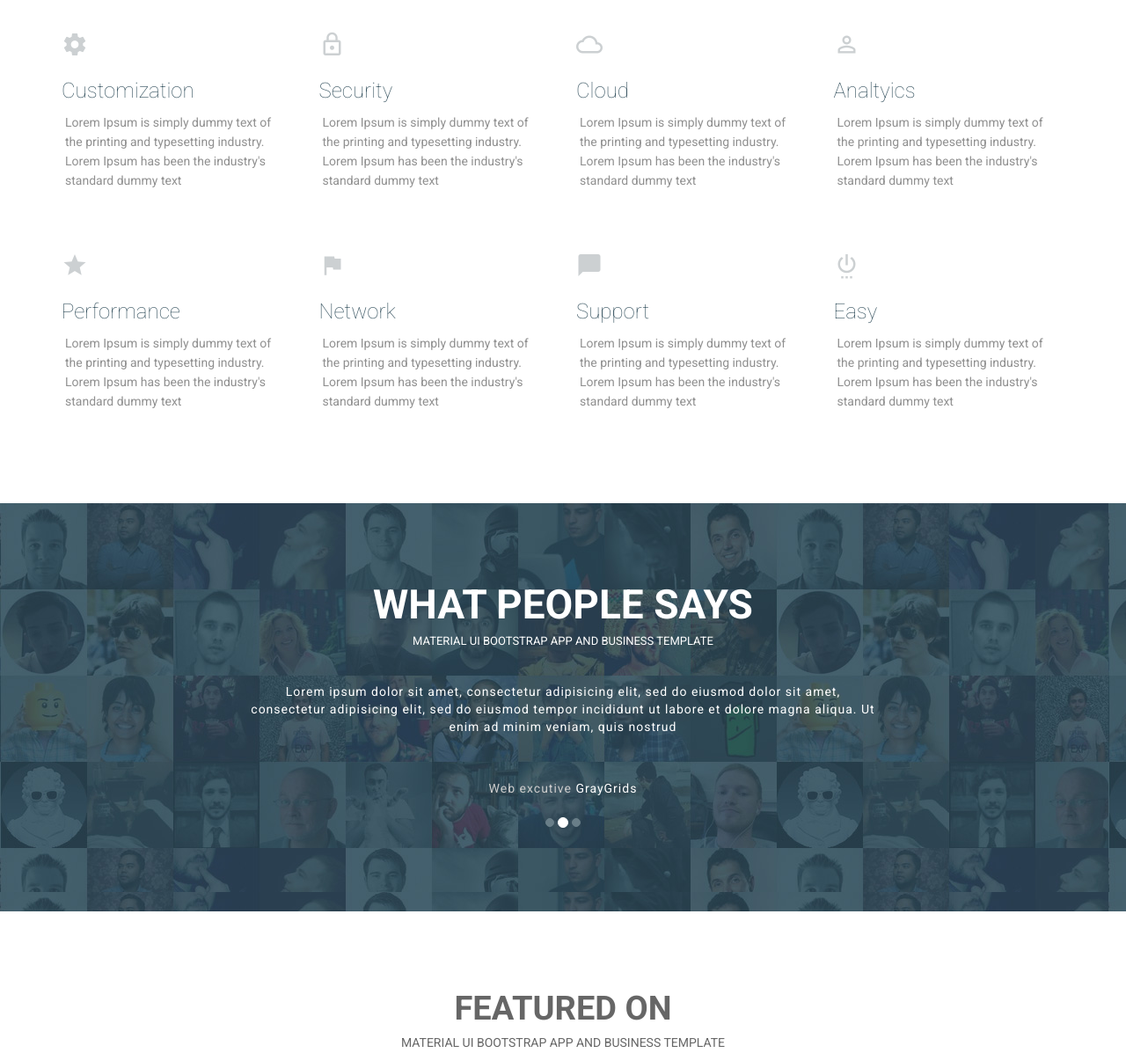
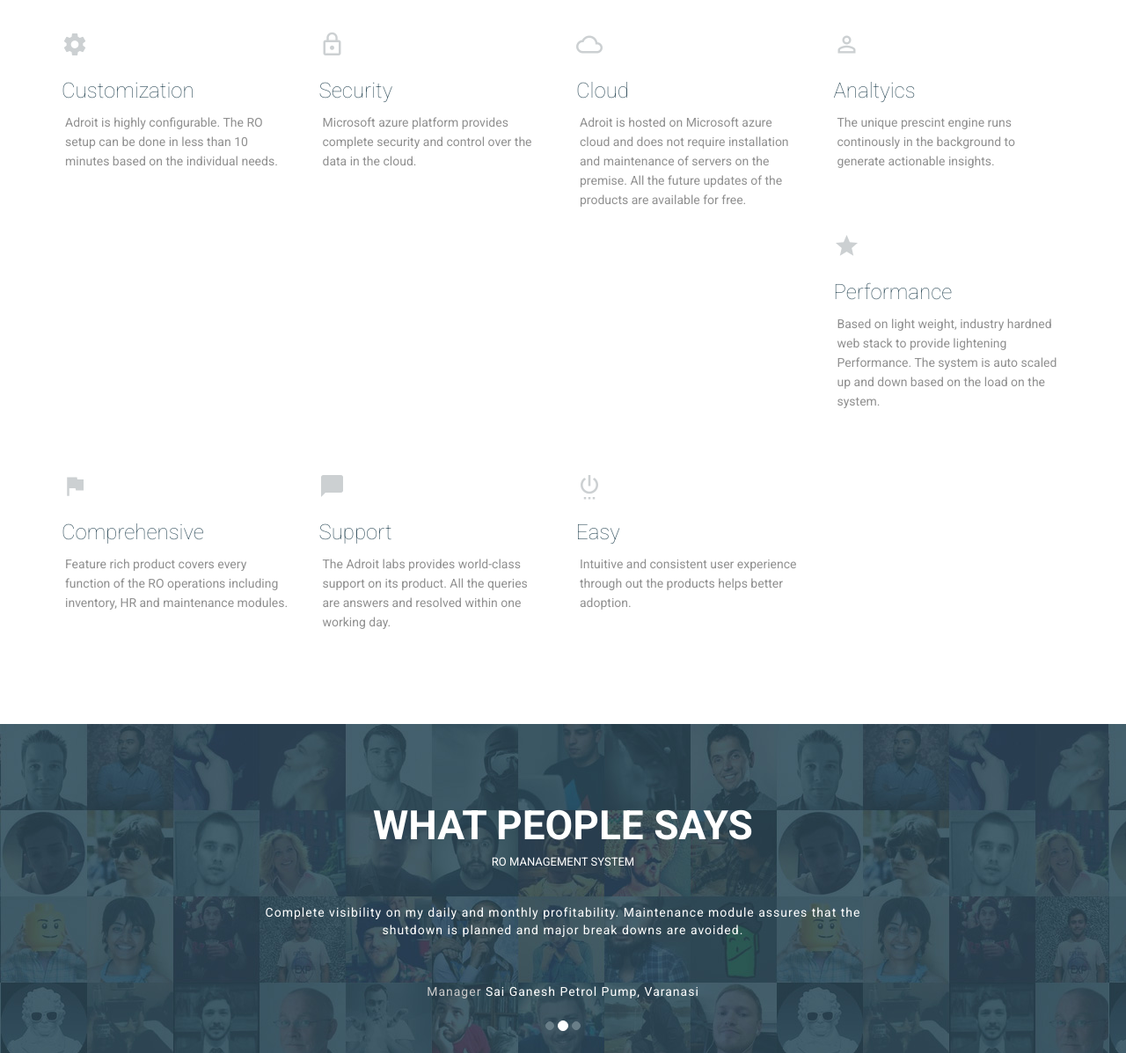
Before and after one commit to kunwarVivek/adroit.github.io, a plain HTML site: page index.html in a window 1280 px wide. Shown: the part 2520-3717 px from the top of the page at 88% size. Drawn offline with Linux system fonts and the light colour scheme.

Commit message:
Updated feature list

```diff
--- a/index.html
+++ b/index.html
@@ -315,7 +315,7 @@
                                 <i class="mdi-action-settings"></i>
                             </div>
                             <h3>Customization</h3>
-                            <p>Lorem Ipsum is simply dummy text of the printing and typesetting industry. Lorem Ipsum has been the industry's standard dummy text</p>
+                            <p>Adroit is highly configurable. The RO setup can be done in less than 10 minutes based on the individual needs. </p>
                         </div>
                     </div>
                     <div class="col-md-3 col-sm-6 wow fadeInUp" data-wow-duration="1000ms" data-wow-delay="600ms">
@@ -324,7 +324,7 @@
                                 <i class="mdi-action-lock-outline"></i>
                             </div>
                             <h3>Security</h3>
-                            <p>Lorem Ipsum is simply dummy text of the printing and typesetting industry. Lorem Ipsum has been the industry's standard dummy text</p>
+                            <p>Microsoft azure platform provides complete security and control over the data in the cloud.</p>
                         </div>
                     </div>
                     <div class="col-md-3 col-sm-6 wow fadeInUp" data-wow-duration="1000ms" data-wow-delay="800ms">
@@ -333,7 +333,7 @@
                                 <i class="mdi-file-cloud-queue"></i>
                             </div>
                             <h3>Cloud</h3>
-                            <p>Lorem Ipsum is simply dummy text of the printing and typesetting industry. Lorem Ipsum has been the industry's standard dummy text</p>
+                            <p>Adroit is hosted on Microsoft azure cloud and does not require installation and maintenance of servers on the premise. All the future updates of the products are available for free.</p>
                         </div>
                     </div>
                     <div class="col-md-3 col-sm-6 wow fadeInUp" data-wow-duration="1000ms" data-wow-delay="1000ms">
@@ -342,7 +342,7 @@
                                 <i class="mdi-social-person-outline"></i>
                             </div>
                             <h3>Analtyics</h3>
-                            <p>Lorem Ipsum is simply dummy text of the printing and typesetting industry. Lorem Ipsum has been the industry's standard dummy text</p>
+                            <p>The unique prescint engine runs continously in the background to generate actionable insights.</p>
                         </div>
                     </div>
                     <div class="col-md-3 col-sm-6 wow fadeInUp" data-wow-duration="1000ms" data-wow-delay="1200ms">
@@ -351,7 +351,7 @@
                                 <i class="mdi-action-grade"></i>
                             </div>
                             <h3>Performance</h3>
-                            <p>Lorem Ipsum is simply dummy text of the printing and typesetting industry. Lorem Ipsum has been the industry's standard dummy text</p>
+                            <p>Based on light weight, industry hardned web stack to provide lightening Performance. The system is auto scaled up and down based on the load on the system.</p>
                         </div>
                     </div>
                     <div class="col-md-3 col-sm-6 wow fadeInUp" data-wow-duration="1000ms" data-wow-delay="1400ms">
@@ -359,8 +359,8 @@
                             <div class="icon">
                                 <i class="mdi-content-flag"></i>
                             </div>
-                            <h3>Network</h3>
-                            <p>Lorem Ipsum is simply dummy text of the printing and typesetting industry. Lorem Ipsum has been the industry's standard dummy text</p>
+                            <h3>Comprehensive</h3>
+                            <p>Feature rich product covers every function of the RO operations including inventory, HR and maintenance modules.</p>
                         </div>
                     </div>
                     <div class="col-md-3 col-sm-6 wow fadeInUp" data-wow-duration="1000ms" data-wow-delay="1600ms">
@@ -369,7 +369,7 @@
                                 <i class="mdi-communication-messenger"></i>
                             </div>
                             <h3>Support</h3>
-                            <p>Lorem Ipsum is simply dummy text of the printing and typesetting industry. Lorem Ipsum has been the industry's standard dummy text</p>
+                            <p>The Adroit labs provides world-class support on its product. All the queries are answers and resolved within one working day. </p>
                         </div>
                     </div>
                     <div class="col-md-3 col-sm-6 wow fadeInUp" data-wow-duration="1000ms" data-wow-delay="1800ms">
@@ -378,7 +378,7 @@
                                 <i class="mdi-action-settings-power"></i>
                             </div>
                             <h3>Easy</h3>
-                            <p>Lorem Ipsum is simply dummy text of the printing and typesetting industry. Lorem Ipsum has been the industry's standard dummy text</p>
+                            <p>Intuitive and consistent user experience through out the products helps better adoption.</p>
                         </div>
                     </div>
                 </div>
@@ -390,7 +390,7 @@
             <div class="container">
                 <div class="section-header text-center wow fadeInDown" data-wow-duration="1000ms" data-wow-delay="400ms">
                     <h1 class="section-title">What People Says</h1>
-                    <h2 class="section-subtitle">Material UI Bootstrap APP and Business Template</h2>
+                    <h2 class="section-subtitle">RO management system</h2>
                 </div>
                 <div class="row">
                     <div class="col-sm-8 col-sm-offset-2 wow fadeInUp" data-wow-duration="1000ms" data-wow-delay="400ms">
@@ -403,27 +403,24 @@
                             </ol>
                             <div class="carousel-inner">
                                 <div class="item active text-center">
-                                    <p>Lorem ipsum dolor sit amet, consectetur adipisicing elit, sed do eiusmod dolor sit amet, consectetur adipisicing elit, sed do eiusmod tempor incididunt ut labore et dolore magna aliqua. Ut enim ad minim veniam, quis
-                                        nostrud
+                                    <p>Comprehensive system. The system was easy to install and understand. The ground staff is very happy with the system as it automates a lot of end of the shift reports.
                                     </p>
                                     <div class="meta">
-                                        <p>Web excutive <span><a href="http://wingthemes.com/">WingThemes</a></span></p>
+                                        <p>Owner <span><a href="#">Ekdantha Petrol Pump, Bangalore</a></span></p>
                                     </div>
                                 </div>
                                 <div class="item text-center">
-                                    <p>Lorem ipsum dolor sit amet, consectetur adipisicing elit, sed do eiusmod dolor sit amet, consectetur adipisicing elit, sed do eiusmod tempor incididunt ut labore et dolore magna aliqua. Ut enim ad minim veniam, quis
-                                        nostrud
+                                    <p>Complete visibility on my daily and monthly profitability. Maintenance module assures that the shutdown is planned and major break downs are avoided.
                                     </p>
                                     <div class="meta">
-                                        <p>Web excutive <span><a href="http://graygrids.com/">GrayGrids</a></span></p>
+                                        <p>Manager <span><a href="#">Sai Ganesh Petrol Pump, Varanasi</a></span></p>
                                     </div>
                                 </div>
                                 <div class="item text-center">
-                                    <p>Lorem ipsum dolor sit amet, consectetur adipisicing elit, sed do eiusmod dolor sit amet, consectetur adipisicing elit, sed do eiusmod tempor incididunt ut labore et dolore magna aliqua. Ut enim ad minim veniam, quis
-                                        nostrud
+                                    <p>The feedback of the incentive scheme used to take months earlier. Now the reports are almost realtime and can be tracked daily. I have complete control over the analysis and execution of marketing schemes.
                                     </p>
                                     <div class="meta">
-                                        <p>Web excutive <span><a href="http://landingbow.com/">LandinBow</a></span></p>
+                                        <p>Marketing Manager <span><a href="#">Indian Oil Corporation Limited</a></span></p>
                                     </div>
                                 </div>
                             </div>
@@ -657,8 +654,8 @@
                 <div class="row">
                     <div class="col-md-12">
                         <p class="copyright-text">
-                            © Adroit 2015 All right reserved. Designed and Developed by
-                            <a rel="nofollow" href="http://graygrids.com/">
+                            © Adroit 2015 All right reserved.
+                            <a rel="nofollow" href="adroitlabs.in">
                 GrayGrids
               </a>
                         </p>
```
